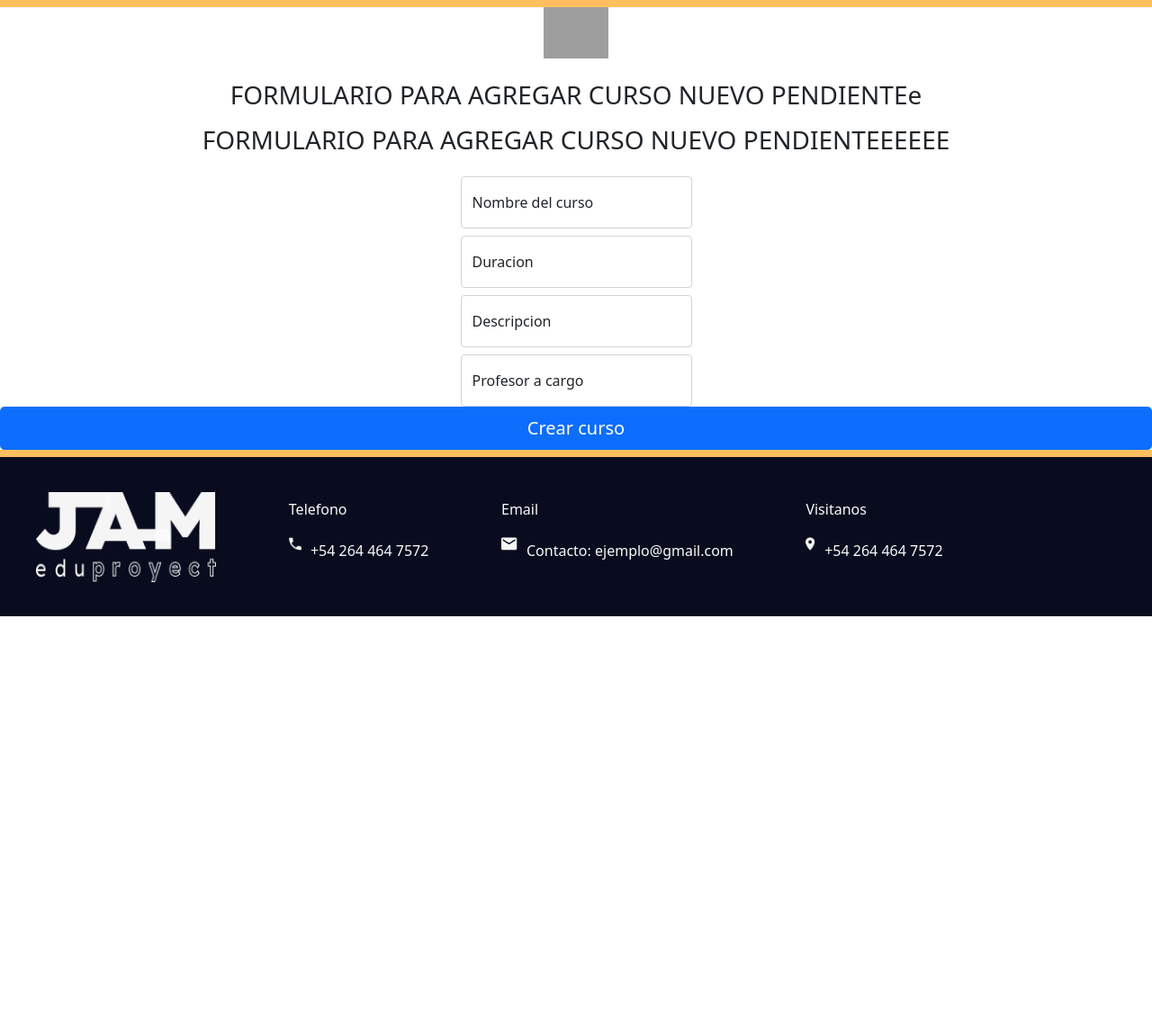
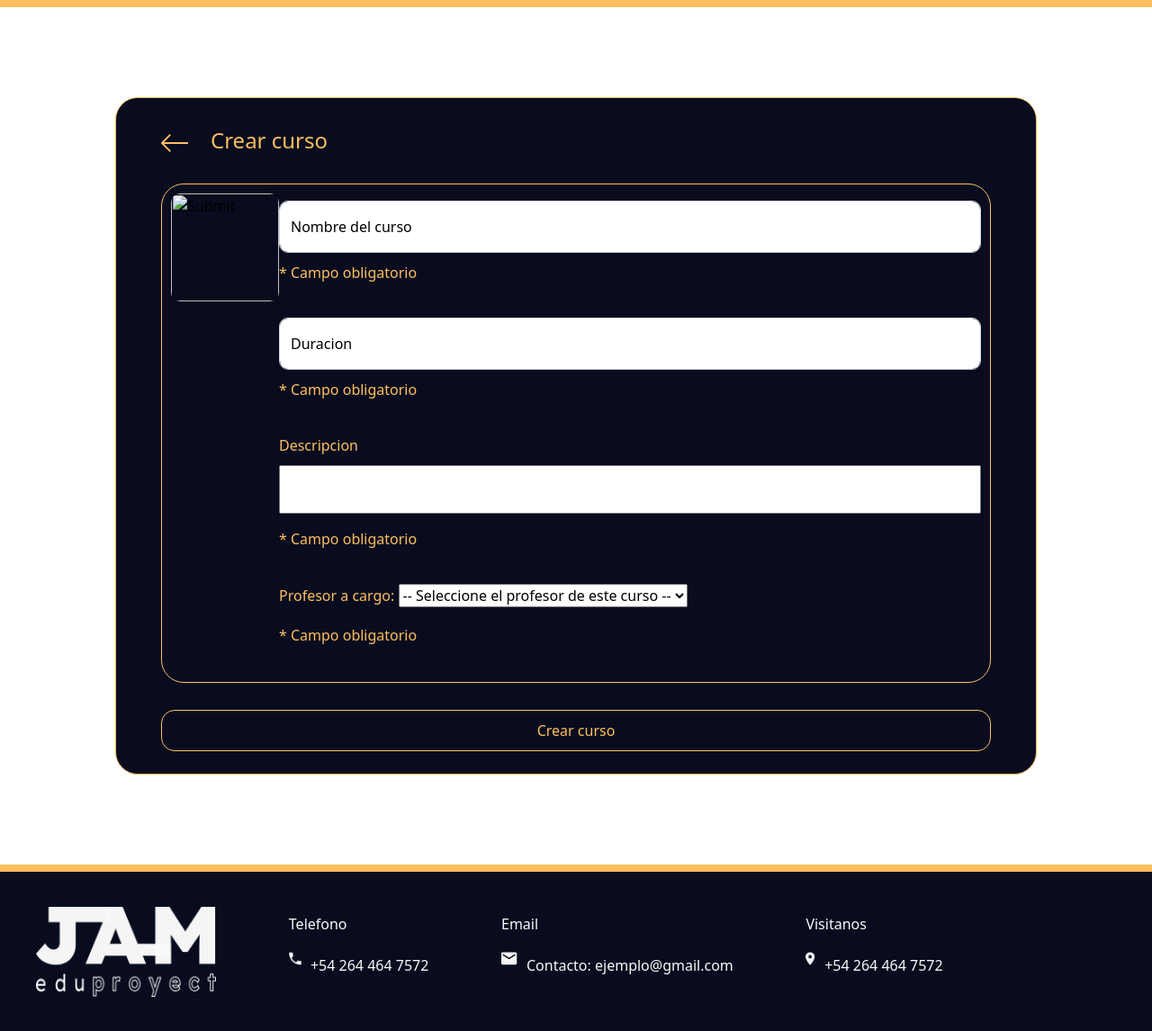
Before and after one commit to Mathi21as/academia_sj_tec_JAM23, a Flask app: template src/templates/courseAddForm.html in a window 1280 px wide. Shown: the part 80-1226 px from the top of the page at 90% size. Before the commit the page ends 765 px from the top, so only its background shows below. Run offline with Flask 3, Linux system fonts and the light colour scheme; the template is opened without the code that fills it: most values are stand-ins (such as "Sample title", 1, 10 or a date in 2020); some libraries are stand-ins or nearby versions; grey boxes are pictures that could not be loaded.

Commit message:
agregando y modificando cursos

```diff
--- a/src/app.py
+++ b/src/app.py
@@ -12,6 +12,7 @@ from models.ModelCourse import ModelCourse
 
 from models.ModelUser import ModelUser
 from models.entities.User import User
+from models.entities.Course import Course
 # from routers.authRouter import authRouter
 
 
@@ -114,7 +115,41 @@ def inscription():
         return
     else:
         courseList = ModelCourse.findAll(db)
-        return render_template("courseAddForm.html", courseList = courseList, csrf_token = csrf)
+        return render_template("inscripcionCurso.html", courseList = courseList, csrf_token = csrf)
+
+@app.route("/add-course", methods=['GET', 'POST'])
+@login_required
+def addCourse():
+    if(request.method == "POST"):
+        course = Course(
+            None,
+            request.form['course_name'],
+            request.form['course_description'],
+            request.form['course_duration'],
+            request.form['course_teacher'])
+        ModelCourse.create(db, course)
+        return redirect(url_for('dashboard'))
+    else:
+        teachers = ModelUser.getAllByRoleForRender(db, "teacher")
+        return render_template("courseAddForm.html", csrf_token = csrf, teachers = teachers)
+
+@app.route("/edit-course/<id>", methods=['GET', 'POST'])
+@login_required
+def editCourse(id):
+    if(request.method == "POST"):
+        print("en post de edit course: " + request.form['course_teacher'])
+        course = Course(
+            None,
+            request.form['course_teacher'],
+            request.form['course_name'],
+            request.form['course_duration'],
+            request.form['course_description'])
+        ModelCourse.update(db, course, id)
+        return redirect(url_for('dashboard'))
+    else:
+        course = ModelCourse.findById(db, id)
+        teachers = ModelUser.getAllByRoleForRender(db, "teacher")
+        return render_template("courseAddForm.html", csrf_token = csrf, course = course, mode = "edit", teachers = teachers)
 
 def status_401(error):
      return redirect(url_for('login'))
--- a/src/database/db.sql
+++ b/src/database/db.sql
@@ -21,6 +21,7 @@ CREATE TABLE IF NOT EXISTS `course` (
   `id_teacher` INT NOT NULL,
   `name` VARCHAR(45) NOT NULL,
   `duration` VARCHAR(45) NOT NULL,
+  description TEXT NOT NULL,
   FOREIGN KEY (`id_teacher`) REFERENCES user(id) ON DELETE CASCADE
 );
 
--- a/src/models/ModelAttendance.py
+++ b/src/models/ModelAttendance.py
@@ -5,6 +5,7 @@ class ModelAttendance:
             sql = "INSERT INTO attendance VALUES(%i, %i, %s, %i);"
             cursor.execute(sql, attendance.id, attendance.idInscription, attendance.date, attendance.present)
             db.connection.commit()
+            cursor.close()
             return True
         except Exception as ex:
             return str(ex)
--- a/src/models/ModelUser.py
+++ b/src/models/ModelUser.py
@@ -22,6 +22,7 @@ class ModelUser():
                 user.role,
                 user.gender))
             db.connection.commit()
+            cursor.close()
             return True
         except Exception as ex:
             if ex.args[0] == 1062:
@@ -37,6 +38,7 @@ class ModelUser():
                         WHERE email = '{}'""".format(user.email)
             cursor.execute(sql)
             row = cursor.fetchone()
+            cursor.close()
             if row != None:
                 validPassword = User.check_password(row[6] , user.password)
                 return User(row[0], row[1], row[2], row[3], row[4], row[5] , validPassword, row[7], row[8])
@@ -53,7 +55,7 @@ class ModelUser():
                         WHERE id = '{}'""".format(id)
             cursor.execute(sql)
             row = cursor.fetchone()
-
+            cursor.close()
             if row != None:
                 return User(row[0], row[1], row[2], row[3], row[4], row[5] , None, row[6], row[7])
             else:
@@ -71,7 +73,7 @@ class ModelUser():
                         WHERE role = '{}'""".format(role)
             cursor.execute(sql)
             rows = cursor.fetchall()
-
+            cursor.close()
             for row in rows:
                 userData =[row[0], row[1], row[2], row[3], row[4], row[5], row[6]]
                 userList.append(userData)
--- a/src/static/css/base.css
+++ b/src/static/css/base.css
@@ -1,28 +1,27 @@
-
-
-
-/* VARIABLES COMUNES  */
+e/* VARIABLES COMUNES  */
 :root{
     --main-orange : #FFBF5F;
 
     --main-background-dark : #080C1E;
   }
 
+
+
 .header{
-    background-color:var(--main-background-dark);
+    background-color: #080C1E;
     height: 80px;
     width: 100%;
 }
 
 .goldenDivider{
-    background-color: var(--main-orange);
+    background-color: #FFBF5F;
     height: 8px;
     width: 100%;
     display: block;
 }
 
 .footer{
-    background-color: var(--main-background-dark);
+    background-color: #080C1E;
     height: 177px;
     width: 100%;
     display: flex;
--- /dev/null
+++ b/src/static/css/courseAddForm.css
@@ -0,0 +1,87 @@
+.main_card {
+	width: 80%;
+	padding: 25px 50px;
+	border: solid 1px;
+	border-radius: 25px;
+	background-color: #080C1E;
+	color: #FFBF5F;
+	border-color: #FFBF5F;
+	margin: 100px auto 100px auto;
+	display: flex;
+	flex-direction: column;
+}
+
+.crear_curso_div {
+	display: flex;
+	flex-direction: row;
+	gap: 10px;
+}
+
+.crear_curso_div h4 {
+	margin-top: 8px;
+	margin-left: 15px;
+}
+
+.form_div {
+	margin-top: 20px;
+	display: flex;
+	flex-direction: column;
+	img {
+		margin-right: 10px;
+		border: solid 1px;
+		border-radius: 100%;
+	};
+	button {
+		padding: 10px;
+		background-color: #080C1E;
+		border: solid 1px;
+		border-color: #FFBF5F;
+		border-radius: 15px;
+		color: #FFBF5F;
+	};
+	button :hover {
+		background-color: #FFBF5F;
+	}
+}
+
+.form_fields {
+	border: solid 1px;
+	border-color: #FFBF5F;
+	border-radius: 25px;
+	padding: 10px;
+	margin-bottom: 30px;
+	width: 100%;
+	display: flex;
+	flex-direction: row;
+	input {
+		border-radius: 10px;
+	};
+	textarea {
+		width: 100%;
+		resize: none;
+	}
+}
+
+.form {
+	color: black;
+	width: 100%;
+	display: flex;
+	flex-direction: column;
+	p {
+		color: #FFBF5F;
+		margin-top: 10px;
+		margin-bottom: 30px;
+	};
+	:nth-child(4) label {
+		color: #FFBF5F;
+		margin-bottom: 10px;
+	};
+	:nth-child(5) label {
+		color: #FFBF5F;
+		margin-bottom: 10px;
+	}
+}
+
+.form > {
+	width: 100%;
+}
--- a/src/static/css/login.css
+++ b/src/static/css/login.css
@@ -1,6 +1,3 @@
-
-
-
 .form-signin {
   margin: auto;
   display: flex;
--- a/src/templates/courseAddForm.html
+++ b/src/templates/courseAddForm.html
@@ -4,12 +4,27 @@
 
 <!-- css propio -->
 {% block customCSS %}
-<link rel="stylesheet" href="{{url_for('static', filename = 'css/login.css')}}">
+<link rel="stylesheet" href="{{url_for('static', filename = 'css/courseAddForm.css')}}">
 {% endblock %}
 
 {% block body %}
-<form  class="form-signin" action="/course" method="POST">
-    <img class="mb-4" src="{{url_for('static' , filename = 'img/TALENTO-TEC-capacitate-de-PROGRAMACION.jpg')}}" alt="" width="72" height="57">
+
+<div class="main_card">
+    <div class="crear_curso_div">
+        <a href="/dashboard"><svg xmlns="http://www.w3.org/2000/svg" viewBox="0 0 32 32" width="30px" height="50px"><path d="M32 15H3.41l8.29-8.29-1.41-1.42-10 10a1 1 0 0 0 0 1.41l10 10 1.41-1.41L3.41 17H32z" style="fill:#FFBF5F" data-name="4-Arrow Left"/></svg></a>
+        {% if mode == "edit" %}
+            <h4>Editar curso</h4>
+        {% else %}
+            <h4>Crear curso</h4>
+        {% endif %}
+    </div>
+    {% if mode == "edit" %}
+        <form class="form-signin form_div" action="/edit-course/{{course.id}}" method="POST">
+    {% else %}
+        <form class="form-signin form_div" action="/add-course" method="POST">
+    {% endif %}
+        <div class="form_fields">
+            <input type="image" width="120" height="120">
         {% with messages = get_flashed_messages() %}
 
         {% if messages  %}
@@ -23,29 +38,61 @@
         {% endif  %}
 
         {% endwith %}
-    <h3 class="h3 mb-3 fw-normal">FORMULARIO PARA AGREGAR CURSO NUEVO PENDIENTEe</h3>
-    <h3 class="h3 mb-3 fw-normal">FORMULARIO PARA AGREGAR CURSO NUEVO PENDIENTEEEEEE</h3>
-
+        <div class="form">
             <input type="hidden" name="csrf_token" value="{{csrf_token}}"> <!--  para que formulario de login tenga codigo token para csrf-->
             <div class="form-floating mt-2">
-      <input type="text" class="form-control" name="course_name" id="course_name" placeholder="Angular avanzado">
+              {% if mode == "edit" %}
+                <input type="text" class="form-control" name="course_name" id="course_name" value="{{course.name}}" placeholder="Angular avanzado" required>
+                {% else %}
+                <input type="text" class="form-control" name="course_name" id="course_name" placeholder="Angular avanzado" required>
+                {% endif %}
               <label for="course_name">Nombre del curso</label>
+                <p>* Campo obligatorio</p>
             </div>
 
             <div class="form-floating mt-2">
-      <input type="text" class="form-control" name="course_duration" id="course_duration" placeholder="30 SEMANAS">
+                {% if mode == "edit" %}
+                    <input type="text" class="form-control" name="course_duration" value="{{course.duration}}" id="course_duration" placeholder="30 SEMANAS" required>
+                {% else %}
+                    <input type="text" class="form-control" name="course_duration" id="course_duration" placeholder="30 SEMANAS" required>
+                {% endif %}
                 <label for="course_duration">Duracion</label>
+                <p>* Campo obligatorio</p>
             </div>
 
-    <div class="form-floating mt-2">
-      <input type="text" class="form-control" name="course_description" id="course_description" placeholder="descripcion...">
+            <div class="mt-2">
                 <label for="course_description">Descripcion </label>
+                {% if mode == "edit" %}
+                    <textarea name="course_description" id="course_description">{{course.description}}</textarea>
+                {% else %}
+                    <textarea name="course_description" id="course_description"></textarea>
+                {% endif %}
+                <p>* Campo obligatorio</p>
             </div>
 
-    <div class="form-floating mt-2">
-      <input type="text" class="form-control" name="course_teacher" id="course_teacher" placeholder="Pepe Hpoundf ">
-      <label for="course_teacher">Profesor a cargo </label>
+            <div class="mt-2">
+                <label for="course_teacher">Profesor a cargo: </label>
+                {% if mode == "edit" %}
+                    <select name="course_teacher" onselect="{{course.id_teacher.id}}" id="course_teacher">
+                        {% for teacher in teachers %}
+                            <option value="{{ teacher[0] }}">{{ teacher[1] }} {{ teacher[2] }}</option>
+                        {% endfor %}
+                    </select>
+                {% else %}
+                    <select name="course_teacher" id="course_teacher">
+                        <option value="">-- Seleccione el profesor de este curso --</option>
+                        {% for teacher in teachers %}
+                            <option value="{{ teacher[0] }}">{{ teacher[1] }} {{ teacher[2] }}</option>
+                        {% endfor %}
+                    </select>
+                {% endif %}
+                <p>* Campo obligatorio</p>
             </div>
-    <button class="w-100 btn btn-lg btn-primary" type="submit">Crear curso</button>
+        </div>
+        </div>
+        <button class="w-100" type="submit">Crear curso</button>
       </form>
+    </div>
+</div>
+
 {% endblock %}
```
Also changed, not shown: src/models/ModelCourse.py (+22 -8 lines), src/models/entities/Course.py (+4 -3 lines), src/templates/dashboard.html (+12 -10 lines), 1 other file. Lines whose indentation alone changed are shown as unchanged.
